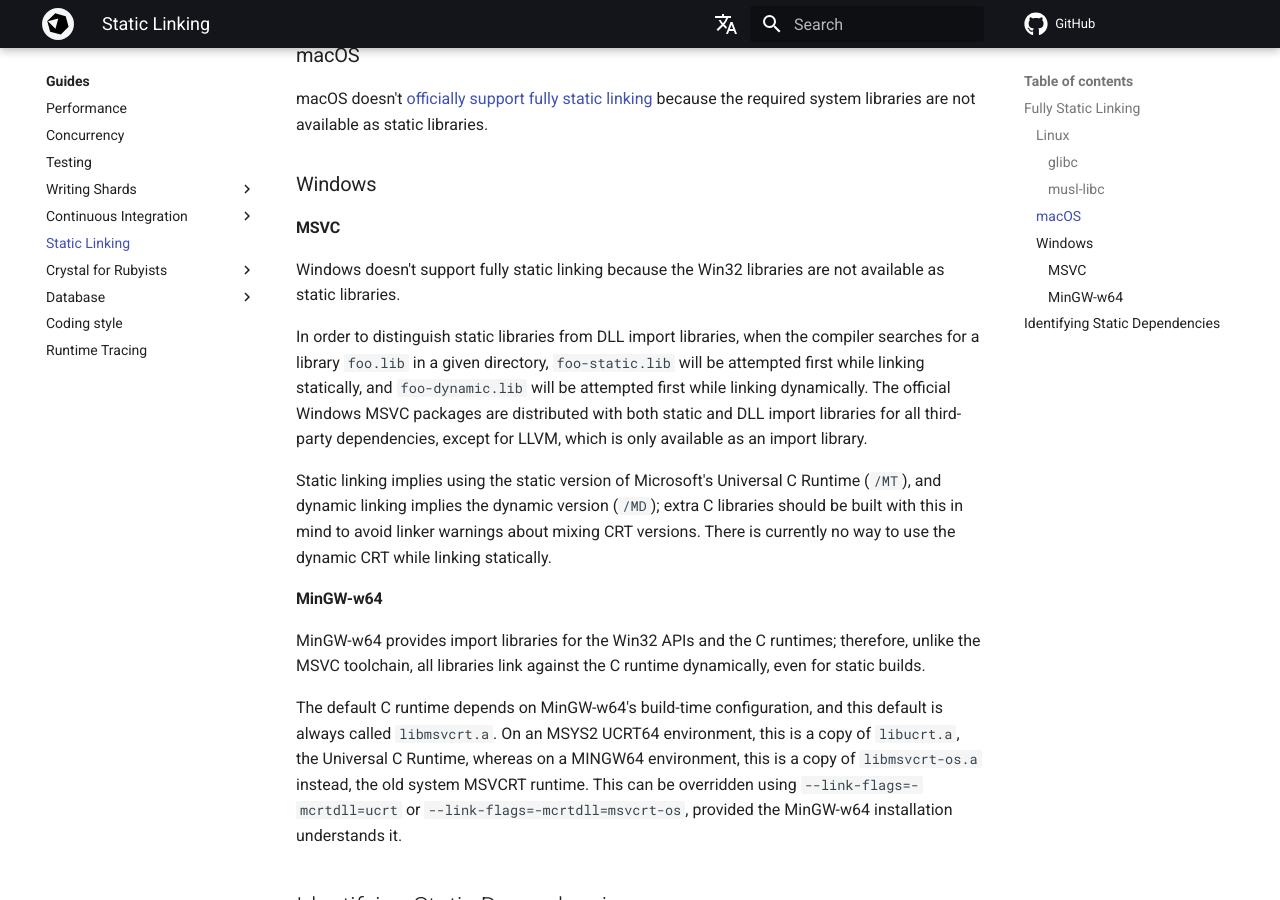
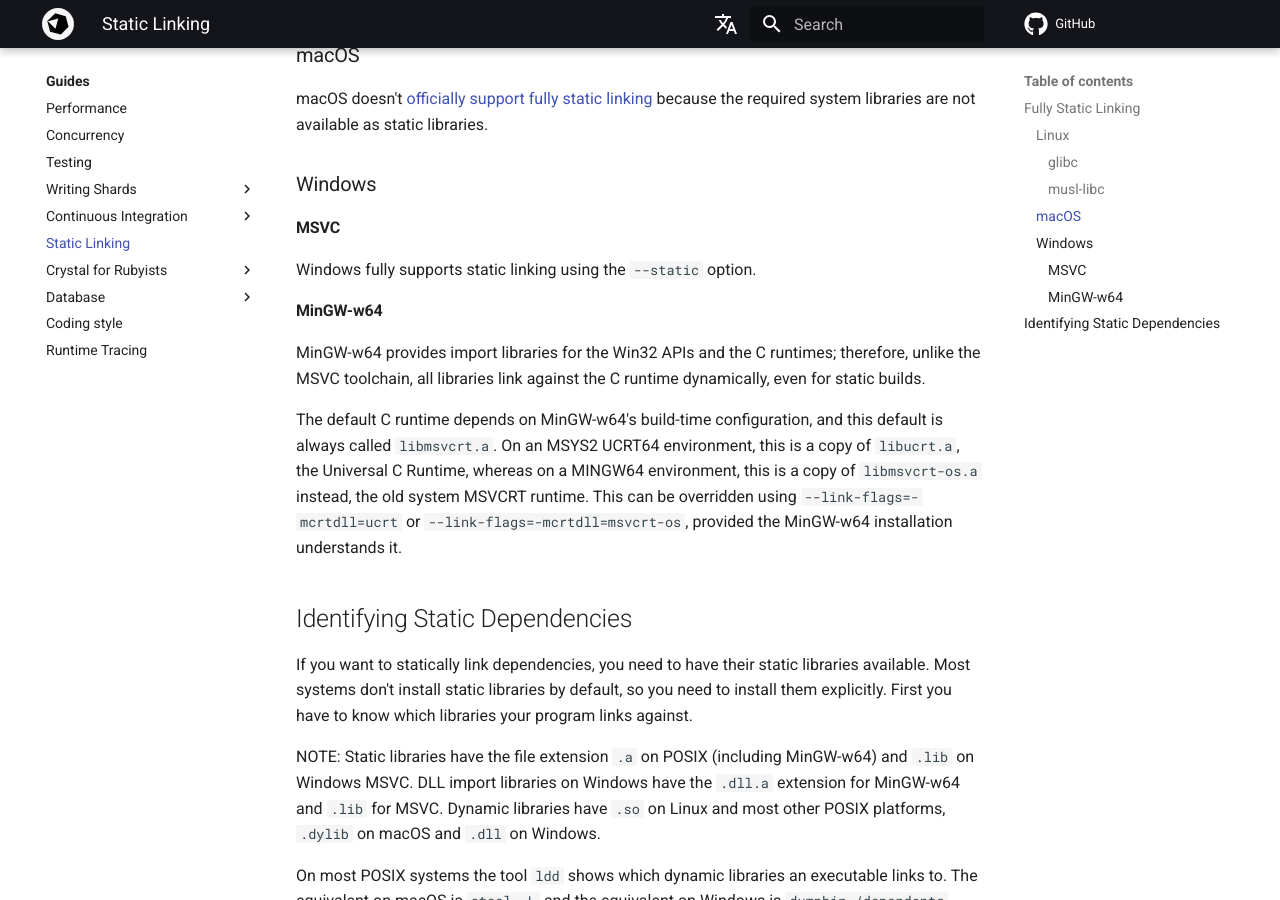
Before and after one commit to crystal-lang/crystal-book, an MkDocs documentation site: the page built from docs/guides/static_linking.md, in a window 1280 px wide and 900 px high, scrolled down 1941 px. Built offline with MkDocs 1.6.1 and Material for MkDocs 9.7.7, drawn with Linux system fonts in a browser that asks for light colours; nearby versions of some CDN libraries; library files that are not in the unit come from our copies; comment, search, counter and statistics services are not loaded; the version menu is left out.

Commit message:
Update static_linking.md

```diff
--- a/docs/guides/static_linking.md
+++ b/docs/guides/static_linking.md
@@ -60,11 +60,7 @@ macOS doesn't [officially support fully static linking](https://developer.apple.
 
 #### MSVC
 
-Windows doesn't support fully static linking because the Win32 libraries are not available as static libraries.
-
-In order to distinguish static libraries from DLL import libraries, when the compiler searches for a library `foo.lib` in a given directory, `foo-static.lib` will be attempted first while linking statically, and `foo-dynamic.lib` will be attempted first while linking dynamically. The official Windows MSVC packages are distributed with both static and DLL import libraries for all third-party dependencies, except for LLVM, which is only available as an import library.
-
-Static linking implies using the static version of Microsoft's Universal C Runtime (`/MT`), and dynamic linking implies the dynamic version (`/MD`); extra C libraries should be built with this in mind to avoid linker warnings about mixing CRT versions. There is currently no way to use the dynamic CRT while linking statically.
+Windows fully supports static linking using the `--static` option.
 
 #### MinGW-w64
 
```
